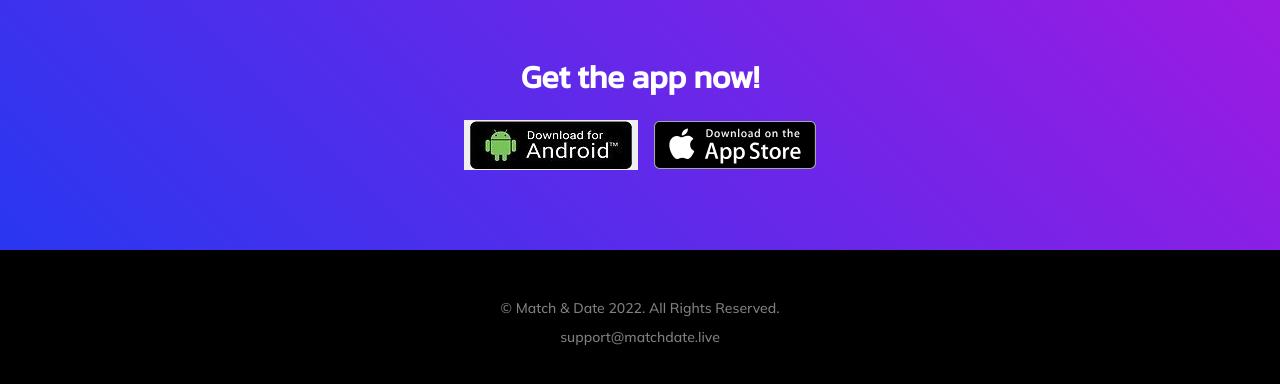
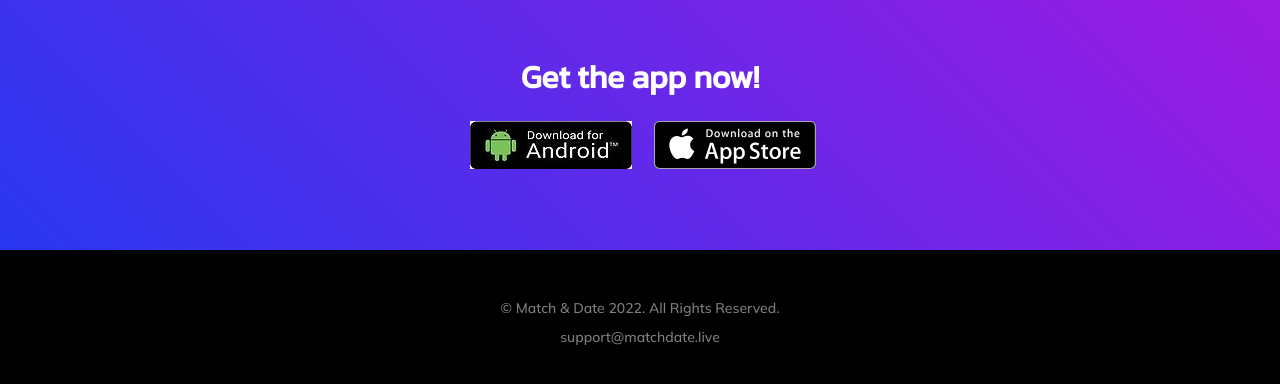
Before and after one commit to anonymousjamesmitnik/manifester.github.io, a plain HTML site: page index.html in a window 1280 px wide. Shown: the part 3021-3405 px from the top of the page. Drawn offline with nearby package versions, Linux system fonts and the light colour scheme.

Commit message:
Update index.html

```diff
--- a/index.html
+++ b/index.html
@@ -376,7 +376,7 @@
           class="d-flex flex-column flex-lg-row align-items-center justify-content-center"
         >
           <a class="me-lg-3 mb-4 mb-lg-0" href="#!"
-            ><button style="border:none;"><img src="assets/img/play-store.jpg"></button></a>
+            ><button style="border:none;background-color:transparent;"><img src="assets/img/play-store.jpg"></button></a>
           <a href="#!"
             ><img
               class="app-badge"
```
